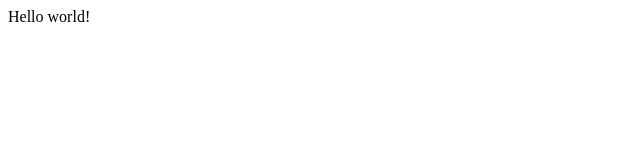
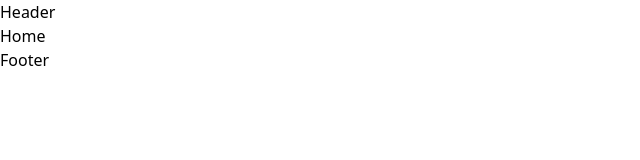
Before and after one commit to FalconChipp/MusiciansInc, a Gatsby site: page / in a window 1280 px wide. Shown: the whole page, without its empty margins (0-640 px from the left). Built offline with nearby package versions, Linux system fonts and the light colour scheme; Gatsby itself is replaced by a stand-in of ours.

Commit message:
Base component set up

```diff
--- /dev/null
+++ b/gatsby-browser.js
@@ -0,0 +1 @@
+import './src/styles/global.css'
--- a/gatsby-config.js
+++ b/gatsby-config.js
@@ -11,7 +11,7 @@ module.exports = {
   plugins: [
     'gatsby-plugin-postcss',
     'gatsby-plugin-image',
-    'gatsby-plugin=sharp',
+    'gatsby-plugin-sharp',
     'gatsby-transformer-sharp',
     {
         resolve: `gatsby-source-filesystem`,
--- /dev/null
+++ b/src/components/Footer.js
@@ -0,0 +1,9 @@
+import React from 'react'
+
+function Footer() {
+  return (
+    <div>Footer</div>
+  )
+}
+
+export default Footer
--- /dev/null
+++ b/src/components/Header.js
@@ -0,0 +1,9 @@
+import React from 'react'
+
+function Header() {
+  return (
+    <div>Header</div>
+  )
+}
+
+export default Header
--- /dev/null
+++ b/src/components/Layout.js
@@ -0,0 +1,15 @@
+import React from 'react'
+import Header from './Header'
+import Footer from './Footer'
+
+function Layout({children}) {
+  return (
+    <section className='body'>
+        <Header />
+        {children}
+        <Footer />
+    </section>
+  )
+}
+
+export default Layout
--- a/src/pages/index.js
+++ b/src/pages/index.js
@@ -1,5 +1,10 @@
 import * as React from "react"
+import Layout from "../components/Layout"
 
 export default function Home() {
-  return <div>Hello world!</div>
+  return(
+    <Layout>
+      <h1>Home</h1>
+    </Layout>
+  )
 }
--- /dev/null
+++ b/src/styles/global.css
@@ -0,0 +1,3 @@
+@tailwind base;
+@tailwind components;
+@tailwind utilities;
--- a/tailwind.config.js
+++ b/tailwind.config.js
@@ -1,6 +1,9 @@
 /** @type {import('tailwindcss').Config} */
 module.exports = {
-  content: [],
+  content: [
+    "./src/pages/**/*.{js,jsx,ts,tsx}",
+    "./src/components/**/*.{js,jsx,ts,tsx}",
+  ],
   theme: {
     extend: {},
   },
```
